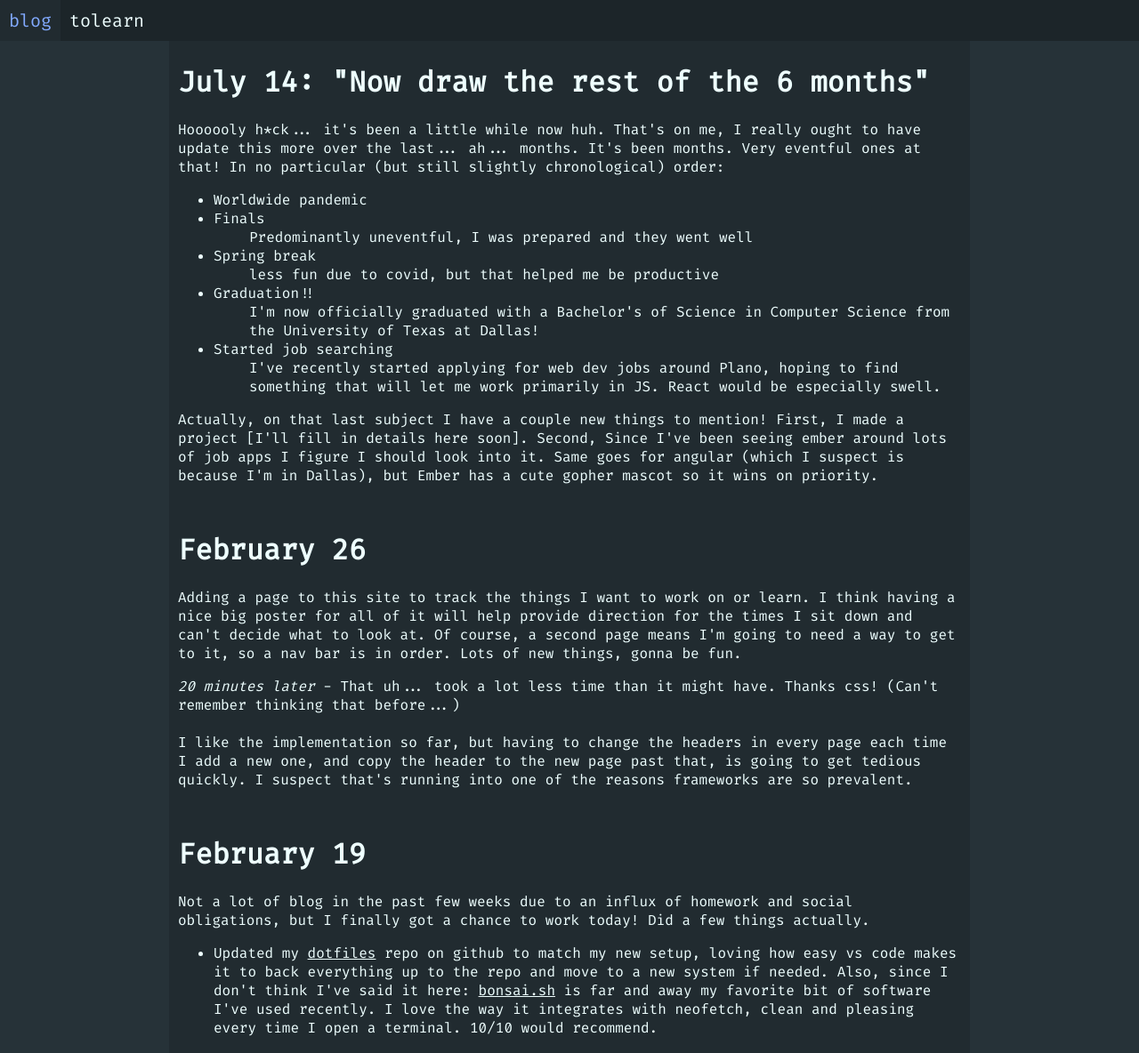
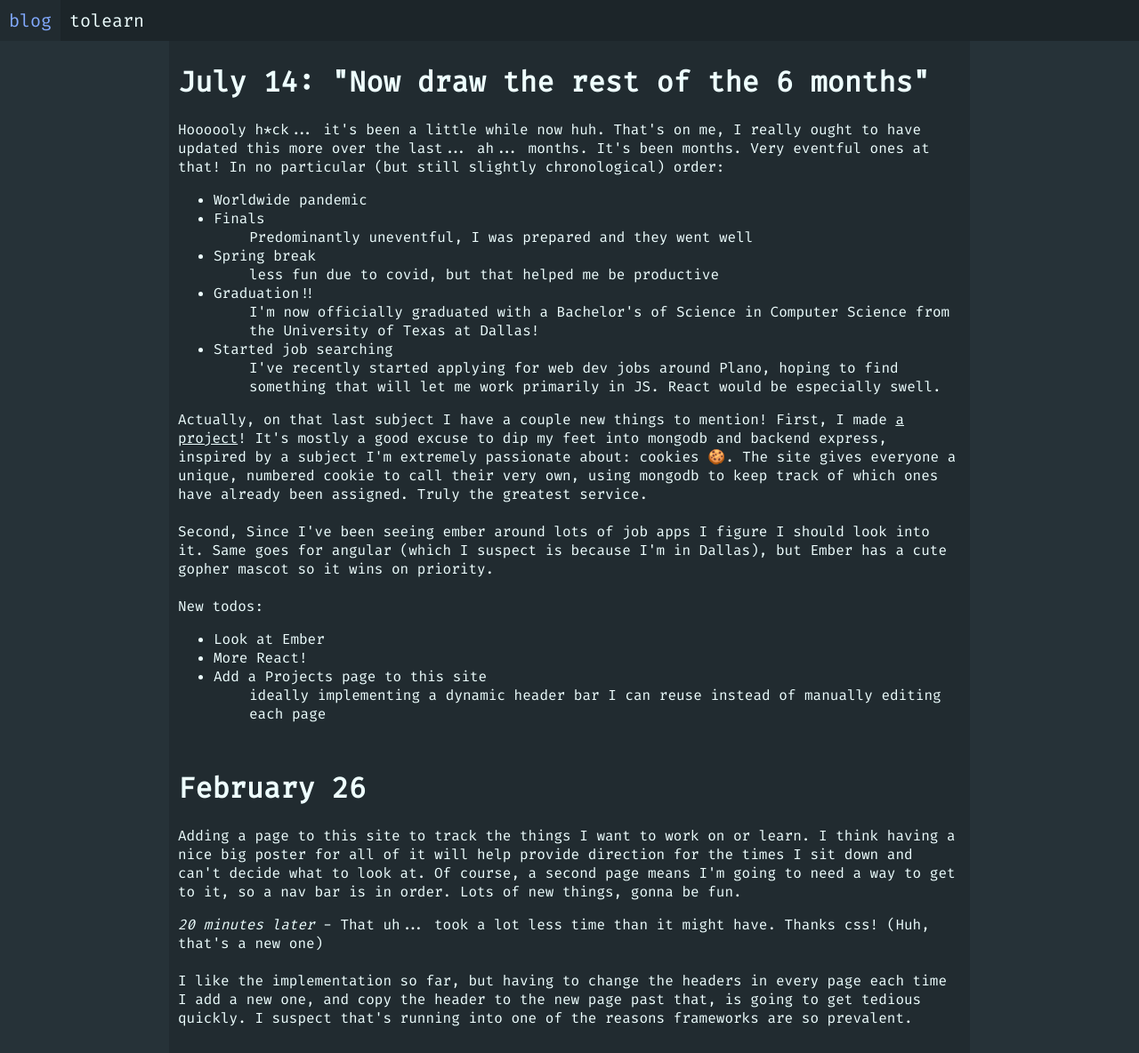
Before and after one commit to benalittlewhile/blog, a plain HTML site: page index.html in a window 1280 px wide. Shown: the top 1184 px of the page at 89% size. Drawn offline with Linux system fonts and the light colour scheme.

Commit message:
small changes to index

```diff
--- a/index.html
+++ b/index.html
@@ -27,7 +27,7 @@
         <h1>July 14: "Now draw the rest of the 6 months"</h1>
         <p>
           Hoooooly h*ck... it's been a little while now huh. That's on me, I
-          really ought to have update this more over the last... ah... months.
+          really ought to have updated this more over the last... ah... months.
           It's been months. Very eventful ones at that! In no particular (but
           still slightly chronological) order:
         <ul>
@@ -56,11 +56,27 @@
         </p>
         <p>
           Actually, on that last subject I have a couple new things to mention!
-          First, I made a project [I'll fill in details here soon].
+          First, I made <a href="https://github.com/benalittlewhile/c2k20">a
+            project</a>! It's mostly a good excuse to dip my feet into mongodb
+          and backend express, inspired by a subject I'm extremely passionate
+          about: cookies 🍪. The site gives everyone a unique, numbered cookie
+          to call their very own, using mongodb to keep track of which ones have
+          already been assigned. Truly the greatest service.
+          <br><br>
           Second, Since I've been seeing ember around lots of job apps I figure
           I should look into it. Same goes for angular (which I suspect is
           because I'm in Dallas), but Ember has a cute gopher mascot so it wins
           on priority.
+          <br><br>
+          New todos:
+        <ul>
+          <li>Look at Ember</li>
+          <li>More React!</li>
+          <li>Add a Projects page to this site
+            <ul>ideally implementing a dynamic header bar I can reuse instead of
+              manually editing each page</ul>
+          </li>
+        </ul>
         </p>
       </div>
       <div class="post">
@@ -76,9 +92,7 @@
         </p>
         <p>
           <i>20 minutes later</i> - That uh... took a lot less time than it
-          might have. Thanks css! (Can't remember
-          thinking
-          that before...)
+          might have. Thanks css! (Huh, that's a new one)
           <br><br>
           I like the implementation so far, but having to change the headers in
           every page each time I add a new one,
@@ -206,26 +220,21 @@
         <h1>January 28</h1>
         <p>
           I want to focus on javascript and python. I think these languages will
-          suit my tastes and provide good
-          prospects for finding a job at some point soon.
-          javascript is fun to me because there's so much being done with it,
-          the community is always changing and
-          creating new things to look at and work with (mostly frameworks, for
-          better or worse).
-          Additionally, I happen to like the syntax and much of how the language
-          works, It just feels nice to me. As far
-          as jobs, I've always said that web dev (in my idealized little world)
-          lends itself to companies with a
-          community of creatives or innovative people working towards different
-          goals. I realize this is a little naive,
-          but hopefully it proves truer than I might expect. Then you toss in
-          node for other stuff and.... yeah, lots of
-          different paths from there.
+          suit my tastes and provide good prospects for finding a job at some
+          point soon. javascript is fun to me because there's so much being done
+          with it, the community is always changing and creating new things to
+          look at and work with (mostly frameworks, for
+          better or worse). Additionally, I happen to like the syntax and much
+          of how the language works, It just feels nice to me. As far as jobs,
+          I've always said that web dev (in my idealized little world) lends
+          itself to companies with a community of creatives or innovative people
+          working towards different goals. I realize this is a little naive, but
+          hopefully it proves truer than I might expect. Then you toss in node
+          for other stuff and.... yeah, lots of different paths from there.
           <br><br>
           Alternately, and a bit new, I could work on learning ios dev in
           swift. I have no idea what swift is like (guess: similar to c++), but
-          I think mobile dev could be very
-          suiting. Hmm.
+          I think mobile dev could be very suiting. Hmm.
         </p>
       </div>
     </div>
```
